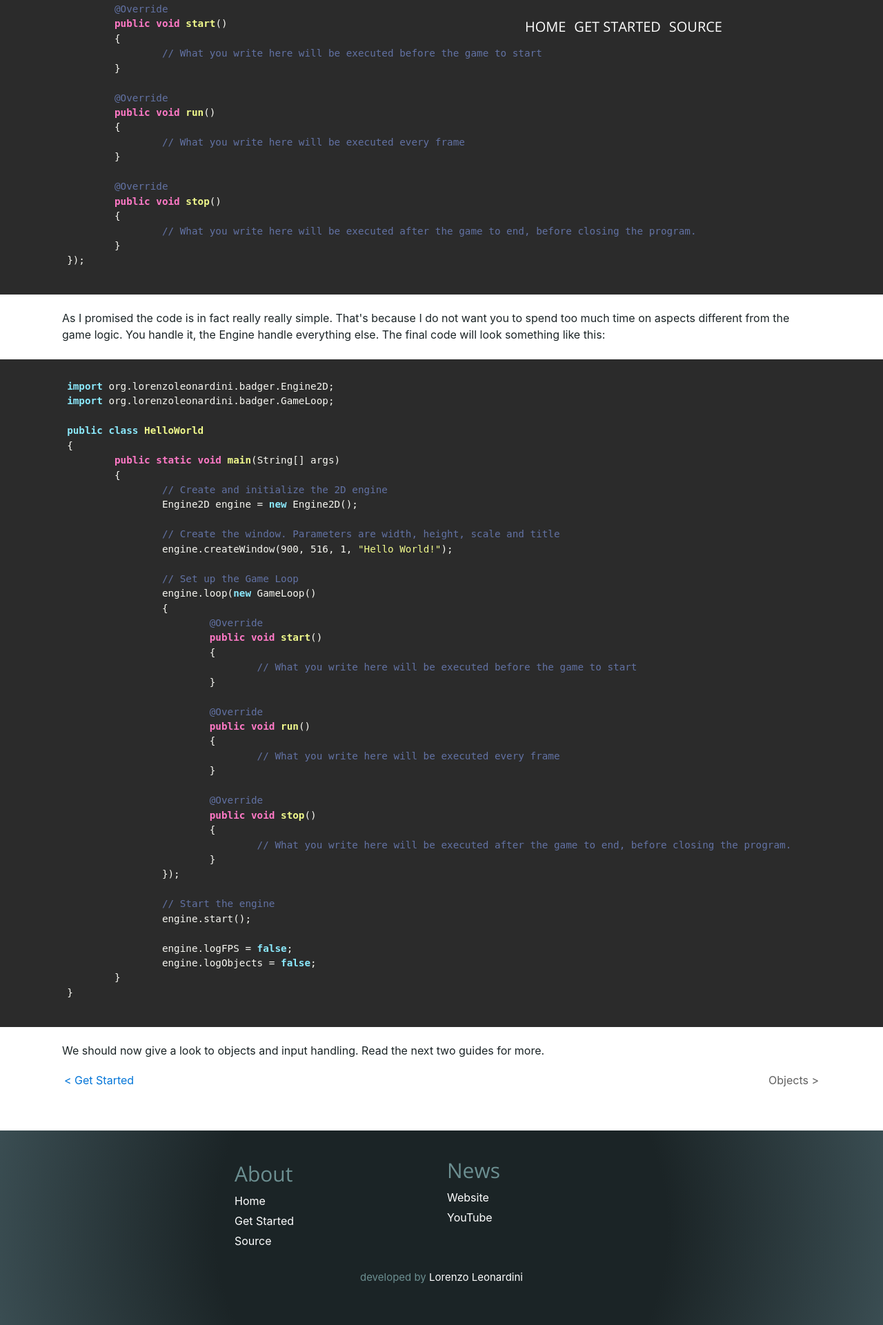
After one commit to LorenzoLeonardini/Badger-Engine, a PHP site: page /docs/gameloop in a window 1280 px wide. The commit adds this page. Shown: the part 309-2230 px from the top of the page at 69% size. Run offline with PHP 8.4, Linux system fonts and the light colour scheme; some libraries are stand-ins or nearby versions.

Commit message:
Added guide
- Get Started
- Game Loop

```diff
--- /dev/null
+++ b/docs/gameloop/index.html
@@ -0,0 +1,116 @@
+<!DOCTYPE html>
+<html>
+<head>
+	<link rel="shortcut icon" type="image/png" href="https://lorenzoleonardini.altervista.org/github/Badger-Engine/logo128.png">
+	<title>Badger Engine | Game Loop</title>
+	<link href='https://fonts.googleapis.com/css?family=Roboto|Open+Sans:300,400,600' rel='stylesheet' type='text/css'>
+	<link rel="stylesheet" type="text/css" href="/Badger-Engine/graphics.css">
+	<meta charset="UTF-8">
+	<meta name="viewport" content="width=device-width, initial-scale=1.0">
+	<script src="//ajax.googleapis.com/ajax/libs/jquery/1.10.2/jquery.min.js"></script>
+	<link rel="stylesheet" href="/Badger-Engine/highlight.js/styles/dracula.css">
+	<script src="/Badger-Engine/highlight.js/highlight.pack.js"></script>
+	<script>hljs.initHighlightingOnLoad();</script>
+</head>
+<body>
+<center>
+<div class="content">
+	<h3>Game Loop</h3>
+	<p>
+		Inside the Engine2D class there's a Game Loop that handles the input, runs the Physics Engine to update every object and renders everything to the screen. Right before this last rendering, the Engine execute what you, the developer, have written into your code. In fact setting up your Game Loop is really easy. The Engine2D class has a method, called <i>loop</i> that takes in as a parameter a GameLoop object, where you define your loop. I know, the word "loop" is used too much. Furthermore you can define what the Engine should execute before the loop (and so the game) starts and after it ends, before shutting everything down. Let's give a look to the simple code.
+	</p>
+</div>
+
+<div class="code">
+<pre>
+<code>
+engine.loop(new GameLoop()
+{
+	@Override
+	public void start()
+	{
+		// What you write here will be executed before the game to start
+	}
+
+	@Override
+	public void run()
+	{
+		// What you write here will be executed every frame
+	}
+
+	@Override
+	public void stop()
+	{
+		// What you write here will be executed after the game to end, before closing the program.
+	}
+});
+</code>
+</pre>
+</div>
+
+<div class="content">
+	<p>
+		As I promised the code is in fact really really simple. That's because I do not want you to spend too much time on aspects different from the game logic. You handle it, the Engine handle everything else. The final code will look something like this:
+	</p>
+</div>
+
+<div class="code">
+<pre>
+<code>
+import org.lorenzoleonardini.badger.Engine2D;
+import org.lorenzoleonardini.badger.GameLoop;
+
+public class HelloWorld
+{
+	public static void main(String[] args)
+	{
+		// Create and initialize the 2D engine
+		Engine2D engine = new Engine2D();
+
+		// Create the window. Parameters are width, height, scale and title
+		engine.createWindow(900, 516, 1, "Hello World!");
+
+		// Set up the Game Loop
+		engine.loop(new GameLoop()
+		{
+			@Override
+			public void start()
+			{
+				// What you write here will be executed before the game to start
+			}
+
+			@Override
+			public void run()
+			{
+				// What you write here will be executed every frame
+			}
+
+			@Override
+			public void stop()
+			{
+				// What you write here will be executed after the game to end, before closing the program.
+			}
+		});
+
+		// Start the engine
+		engine.start();
+
+		engine.logFPS = false;
+		engine.logObjects = false;
+	}
+}
+</code>
+</pre>
+</div>
+
+<div class="content">
+	<p>
+		We should now give a look to objects and input handling. Read the next two guides for more.
+		<table><tr><td><a href="../">< Get Started</a></td><td class="right"><a href="../objects" class="disabled">Objects ></a></td></tr></table>
+	</p>
+</div>
+</center>
+<script type="text/javascript">var currentPage = ".menuDocumentation";</script>
+<script type="text/javascript" src="/Badger-Engine/utils.js"></script>
+</body>
+</html>
--- a/footer.html
+++ b/footer.html
@@ -5,7 +5,7 @@
 		<a href="/Badger-Engine">Home</a>
 	</div>
 	<div>
-		Documentation
+		<a href="/Badger-Engine/docs">Get Started</a>
 	</div>
 	<div>
 		<a href="https://github.com/LorenzoLeonardini/Badger-Engine" target="_blank">Source</a>
--- a/graphics.css
+++ b/graphics.css
@@ -201,7 +201,7 @@ button:hover::before
 	width: 1100px;
 }
 
-.content, .gradient
+.content, .gradient, .code
 {
 	text-align: left;
 	font-family: -apple-system, system-ui, BlinkMacSystemFont, Segoe UI, Roboto, Helvetica Neue, Arial, sans-serif;
@@ -349,6 +349,48 @@ footer div
 	color: #fff;
 }
 
+.code
+{
+	position: relative;
+	top: 8px;
+	left: -8px;
+	width: calc(1100px);
+	padding-left: calc(50% - 542px);
+	padding-right: calc(50% - 542px);
+	background: rgb(43, 43, 43);
+	font-size: 1.1em;
+	padding-bottom: 10px;
+	margin-bottom: 30px;
+}
+
+pre, code
+{
+	padding: 0;
+	margin: 0;
+	font-family: monospace;
+	font-size: 1em;
+}
+
+.right
+{
+	text-align: right;
+}
+
+table
+{
+	width: 100%;
+}
+
+.disabled
+{
+	color: #606060;
+}
+
+.disabled:hover, .disabled:focus, .disabled:active
+{
+	color: #3F3F3F;
+}
+
 @media only screen and (max-width: 1200px)
 {
 	.content
--- a/header.html
+++ b/header.html
@@ -2,7 +2,7 @@
 <img src="https://lorenzoleonardini.altervista.org/github/Badger-Engine/logo32.png"><a href="/Badger-Engine"><button class="animate">BADGER-ENGINE</button></a>
 </div>
 <div class="headerRight">
-<a href="/Badger-Engine"><button class="menuHome animate">HOME</button></a><button class="menuDocumentation animate">DOCUMENTATION</button><a href="https://github.com/LorenzoLeonardini/Badger-Engine" target="_blank"><button class="menuSource animate">SOURCE</button></a>
+<a href="/Badger-Engine"><button class="menuHome animate">HOME</button></a><a href="/Badger-Engine/docs"><button class="menuDocumentation animate">GET STARTED</button></a><a href="https://github.com/LorenzoLeonardini/Badger-Engine" target="_blank"><button class="menuSource animate">SOURCE</button></a>
 </div>
 <div id="cover" class="hidden"><script type="text/javascript">
 document.body.onload = function()
@@ -33,7 +33,7 @@ $(currentPage).addClass("current");
 	<div class="mobileMenu">
 		<br /><br />
 		<a href="/Badger-Engine"><div class="menuHome">HOME</div></a>
-		<a href=""><div class="menuDocumentation">DOCUMENTATION</div></a>
+		<a href="/Badger-Engine/docs"><div class="menuDocumentation">DOCUMENTATION</div></a>
 		<a href="https://github.com/LorenzoLeonardini/Badger-Engine" target="_blank"><div class="menuSource">SOURCE</div></a>
 		<button class="closeMenu"></button>
 
--- /dev/null
+++ b/highlight.js/styles/dracula.css
@@ -0,0 +1,75 @@
+/*
+
+Dracula Theme v1.2.0
+
+https://github.com/zenorocha/dracula-theme
+
+Copyright 2015, All rights reserved
+
+Code licensed under the MIT license
+http://zenorocha.mit-license.org
+
+@author Éverton Ribeiro <nuxlli@gmail.com>
+@author Zeno Rocha <hi@zenorocha.com>
+
+*/
+
+.hljs {
+  display: block;
+  overflow-x: auto;
+  padding: 0.5em;
+}
+
+.hljs-keyword,
+.hljs-selector-tag,
+.hljs-literal,
+.hljs-section,
+.hljs-link {
+  color: #8be9fd;
+}
+
+.hljs-function .hljs-keyword {
+  color: #ff79c6;
+}
+
+.hljs,
+.hljs-subst {
+  color: #f8f8f2;
+}
+
+.hljs-string,
+.hljs-title,
+.hljs-name,
+.hljs-type,
+.hljs-attribute,
+.hljs-symbol,
+.hljs-bullet,
+.hljs-addition,
+.hljs-variable,
+.hljs-template-tag,
+.hljs-template-variable {
+  color: #f1fa8c;
+}
+
+.hljs-comment,
+.hljs-quote,
+.hljs-deletion,
+.hljs-meta {
+  color: #6272a4;
+}
+
+.hljs-keyword,
+.hljs-selector-tag,
+.hljs-literal,
+.hljs-title,
+.hljs-section,
+.hljs-doctag,
+.hljs-type,
+.hljs-name,
+.hljs-strong {
+  font-weight: bold;
+}
+
+.hljs-emphasis {
+  font-style: italic;
+}
--- a/utils.js
+++ b/utils.js
@@ -2,8 +2,8 @@ document.body.innerHTML = "<header></header>" + document.body.innerHTML + "<foot
 
 $(function()
 {
-	$('header').load("header.html");
-	$('footer').load("footer.html");
+	$('header').load("/Badger-Engine/header.html");
+	$('footer').load("/Badger-Engine/footer.html");
 });
 
 var lastScrollTop = 0;
@@ -28,7 +28,7 @@ setInterval(function()
 function hasScrolled()
 {
 	var st = $(this).scrollTop();
-	if (Math.abs(lastScrollTop - st) <= delta)
+	if (Math.abs(lastScrollTop - st) <= delta)
 		return;
 
 	if ($('#cover').hasClass("visible"))
@@ -53,3 +53,8 @@ function hasScrolled()
 
 	lastScrollTop = st;
 }
+
+$('.disabled').click(function(e)
+{
+	e.preventDefault();
+})
```
Also changed, not shown: docs/helloworld.txt (added, +16 -0 lines), docs/index.html (added, +76 -0 lines), highlight.js/highlight.pack.js (added), 1 other file.
